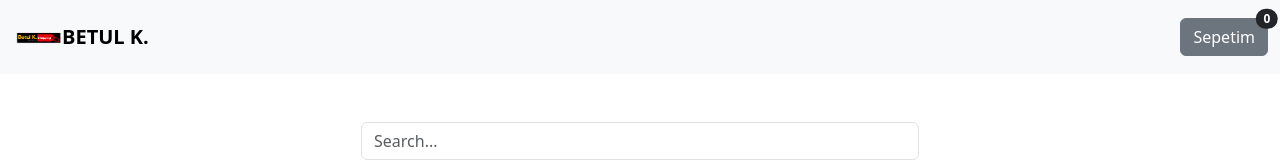
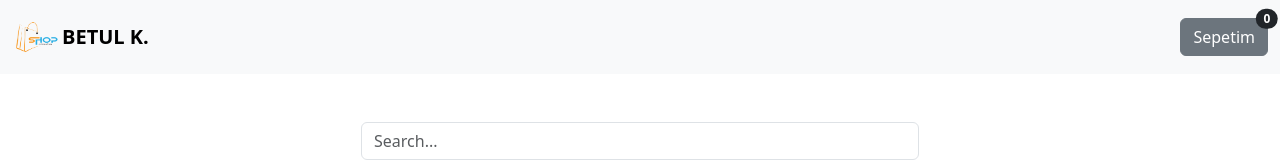
Before and after one commit to psyBeth/shopping-app, a plain HTML site: page index.html in a window 1280 px wide. Shown: the top 161 px of the page. Drawn offline with nearby package versions, Linux system fonts and the light colour scheme.

Commit message:
logo changed

```diff
--- a/index.html
+++ b/index.html
@@ -31,7 +31,7 @@
       <div class="container-fluid">
         <a class="navbar-brand d-flex align-items-center" href="#">
           <img
-            src="assets/Logologo.png"
+            src="assets/Logologo3.png"
             alt="Logo"
             width="50"
             height="48"
```
Also changed, not shown: assets/Logologo.png (deleted), assets/Logologo3.png (added).
